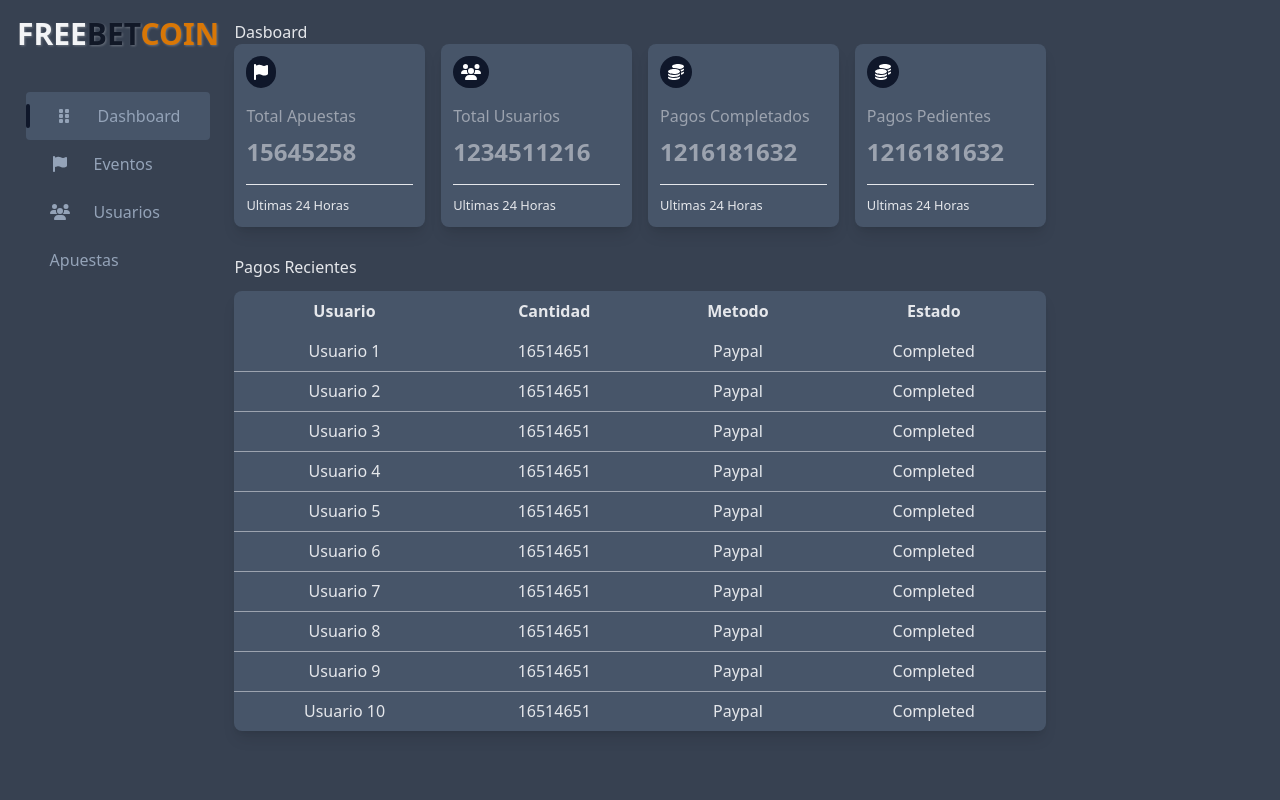
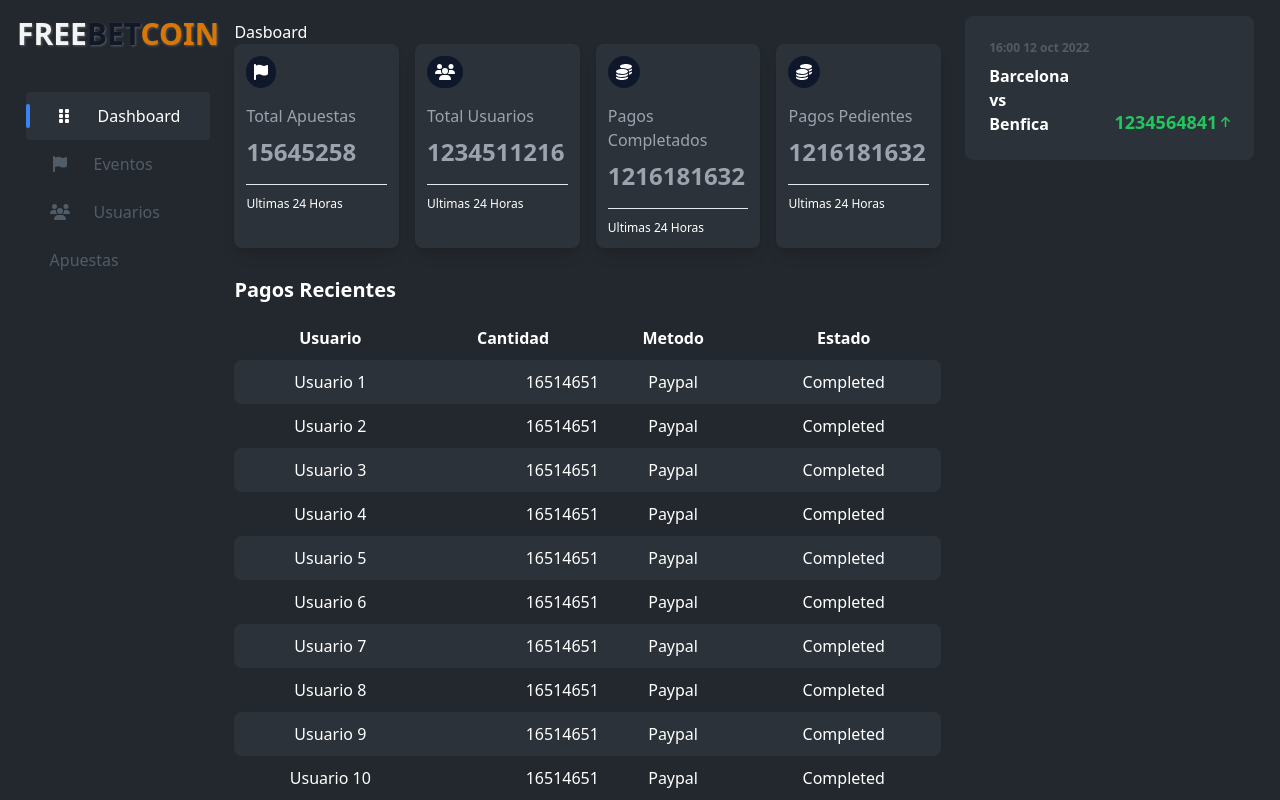
Before and after one commit to andrezdaviz/admin-nuxt3, a Nuxt app: page / in a window 1280 px wide. Built offline with nearby package versions, Linux system fonts and the light colour scheme.

Commit message:
style sidebar-right

```diff
--- a/assets/index.css
+++ b/assets/index.css
@@ -1,7 +1,11 @@
+@import url("https://fonts.googleapis.com/css2?family=Poppins:wght@700;800&display=swap");
+
 @tailwind base;
 @tailwind components;
 @tailwind utilities;
 
-body {
-  @apply text-gray-200 bg-gray-700;
+@layer base {
+  body {
+    @apply text-white bg-bg;
+  }
 }
--- a/components/core/Sidebar.vue
+++ b/components/core/Sidebar.vue
@@ -23,7 +23,7 @@
   ]);
 </script>
 <template>
-  <nav class="h-screen col-span-1">
+  <nav class="h-screen col-span-2">
     <div
       class="flex items-center justify-center gap-3 mt-4 drop-shadow-[1px_1px_1px_rgba(255,255,255,0.25)]"
     >
@@ -37,11 +37,11 @@
         v-for="link in navLinks"
         :key="link.link"
         :to="link.link"
-        class="relative flex items-center w-full h-12 gap-6 font-medium transition-all ease-in-out delay-300 rounded text-slate-400"
+        class="relative flex items-center w-full h-12 gap-6 font-medium transition-all duration-300 ease-in-out rounded"
         :class="
           link.link == $route.path
-            ? `text-slate-100 delay-100 bg-slate-600 before:w-1 before:content-[''] before:bg-slate-900 before:h-1/2 before:rounded ml-0`
-            : 'group ml-6'
+            ? ` delay-100  bg-fg before:w-1 before:content-[''] before:bg-blue-500 before:h-1/2 before:rounded ml-0`
+            : 'group ml-6 text-secondary'
         "
       >
         <client-only>
--- /dev/null
+++ b/components/core/sidebar/right/index.vue
@@ -0,0 +1,18 @@
+<template>
+  <nav class="h-screen col-span-3">
+    <div
+      class="flex items-end justify-between w-full gap-4 p-6 mt-4 font-semibold rounded-lg bg-fg"
+    >
+      <div class="grid text-left">
+        <small class="mb-2 text-xs text-secondary">16:00 12 oct 2022</small>
+        <span>Barcelona</span>
+        <span>vs</span>
+        <span>Benfica</span>
+      </div>
+      <div class="flex items-center text-green-500">
+        <span class="text-lg">1234564841</span>
+        <font-icon class="ml-1 text-xs" :icon="['fas', 'arrow-up']" />
+      </div>
+    </div>
+  </nav>
+</template>
--- a/layouts/default.vue
+++ b/layouts/default.vue
@@ -1,11 +1,12 @@
 <template>
-  <div class="w-[96%] grid grid-cols-6 gap-6 mx-auto my-0">
+  <div class="w-[96%] grid grid-cols-12 gap-6 mx-auto my-0">
     <CoreSidebar></CoreSidebar>
-    <main class="col-span-4 mt-5">
+    <main class="col-span-7 mt-5">
       <h1 class="capitalize">
         {{ $route.name == "index" ? "Dasboard" : $route.name }}
       </h1>
       <slot />
     </main>
+    <core-sidebar-right />
   </div>
 </template>
--- a/pages/index.vue
+++ b/pages/index.vue
@@ -27,7 +27,7 @@
   <div>
     <div class="grid grid-cols-4 gap-4">
       <div
-        class="col-span-1 p-3 transition-all ease-in delay-300 rounded-lg shadow-lg bg-slate-600 hover:shadow-none"
+        class="col-span-1 p-3 transition-all ease-in delay-300 rounded-lg shadow-lg bg-fg hover:shadow-none"
         v-for="item in insights"
       >
         <client-only>
@@ -43,28 +43,30 @@
           </div>
         </div>
         <hr class="h-1 mt-4 text-gray-100" />
-        <small class="block mt-2">Ultimas 24 Horas</small>
+        <small class="block mt-2 text-xs">Ultimas 24 Horas</small>
       </div>
     </div>
     <div class="mt-7">
-      <h2 class="mb-3">Pagos Recientes</h2>
-      <table
-        class="w-full p-6 text-center rounded-lg shadow-lg bg-slate-600 hover:shadow-none"
-      >
-        <thead class="divide-y divide-gray-400">
-          <tr class="odd:h-10 even:h-10">
+      <h2 class="mb-3 text-xl font-semibold">Pagos Recientes</h2>
+
+      <table class="w-full text-center">
+        <thead>
+          <tr class="odd:h-11 even:h-11">
             <th>Usuario</th>
             <th>Cantidad</th>
             <th>Metodo</th>
             <th>Estado</th>
           </tr>
         </thead>
-        <tbody class="divide-y divide-gray-400">
-          <tr v-for="item in 10" class="odd:h-10 even:h-10">
-            <td>{{ `Usuario ${item}` }}</td>
-            <td>16514651</td>
+        <tbody>
+          <tr
+            v-for="item in 10"
+            class="rounded-lg odd:h-11 even:h-11 odd:bg-fg"
+          >
+            <td class="rounded-l-lg">{{ `Usuario ${item}` }}</td>
+            <td class="text-right">16514651</td>
             <td>Paypal</td>
-            <td>Completed</td>
+            <td class="rounded-r-lg">Completed</td>
           </tr>
         </tbody>
       </table>
--- a/tailwind.config.js
+++ b/tailwind.config.js
@@ -6,7 +6,17 @@
     "./plugins/**/*.{js,ts}",
   ],
   theme: {
-    extend: {},
+    extend: {
+      fontFamily: {
+        poppins: "'Poppins', serif",
+      },
+      colors: {
+        bg: "#23282E",
+        fg: "#2C3239",
+        sl: "#15191C",
+        secondary: "#505C68",
+      },
+    },
   },
   plugins: [],
 };
```
